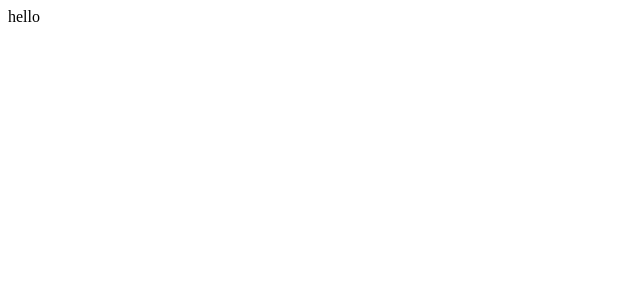
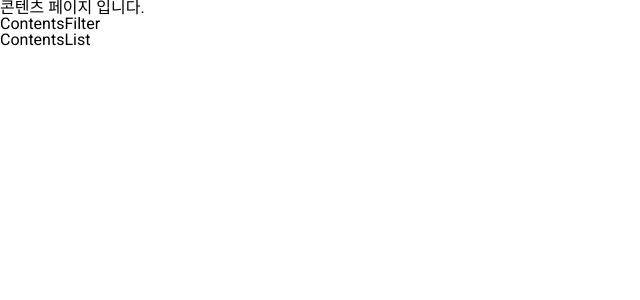
Before and after one commit to thehue/store-contents-page, a React app: page / in a window 1280 px wide. Shown: the top 300 px of the page, without its empty margins (0-640 px from the left). Built offline with nearby package versions, Linux system fonts and the light colour scheme.

Commit message:
feat: ContentsPage 레이아웃 작업
GlobalStyle.tsx를 통해 reset.css 추가

```diff
--- a/public/index.html
+++ b/public/index.html
@@ -4,6 +4,12 @@
     <meta charset="UTF-8" />
     <meta http-equiv="X-UA-Compatible" content="IE=edge" />
     <meta name="viewport" content="width=device-width, initial-scale=1.0" />
+    <link rel="preconnect" href="https://fonts.googleapis.com" />
+    <link rel="preconnect" href="https://fonts.gstatic.com" crossorigin />
+    <link
+      href="https://fonts.googleapis.com/css2?family=Roboto:wght@300;400;500;700&display=swap"
+      rel="stylesheet"
+    />
     <title>CLO-SET CONNECT</title>
   </head>
   <body>
--- a/src/App.tsx
+++ b/src/App.tsx
@@ -1,3 +1,11 @@
+import GlobalStyle from './lib/styles/GlobalStyle';
+import ContentsPage from './pages/ContentsPage';
+
 export default function App() {
-  return <div>hello</div>;
+  return (
+    <>
+      <GlobalStyle />
+      <ContentsPage />
+    </>
+  );
 }
--- /dev/null
+++ b/src/components/contents/ContentsFilter/index.tsx
@@ -0,0 +1,3 @@
+export default function ContentsFilter() {
+  return <div>ContentsFilter</div>;
+}
--- /dev/null
+++ b/src/components/contents/ContentsList/index.tsx
@@ -0,0 +1,3 @@
+export default function ContentsList() {
+  return <div>ContentsList</div>;
+}
--- /dev/null
+++ b/src/lib/styles/GlobalStyle.tsx
@@ -0,0 +1,133 @@
+import { createGlobalStyle } from 'styled-components';
+
+const GlobalStyle = createGlobalStyle`
+  html,
+  body,
+  div,
+  span,
+  applet,
+  object,
+  iframe,
+  h1,
+  h2,
+  h3,
+  h4,
+  h5,
+  h6,
+  p,
+  blockquote,
+  pre,
+  a,
+  abbr,
+  acronym,
+  address,
+  big,
+  cite,
+  code,
+  del,
+  dfn,
+  em,
+  img,
+  ins,
+  kbd,
+  q,
+  s,
+  samp,
+  small,
+  strike,
+  strong,
+  sub,
+  sup,
+  tt,
+  var,
+  b,
+  u,
+  i,
+  center,
+  dl,
+  dt,
+  dd,
+  ol,
+  ul,
+  li,
+  fieldset,
+  form,
+  label,
+  legend,
+  table,
+  caption,
+  tbody,
+  tfoot,
+  thead,
+  tr,
+  th,
+  td,
+  article,
+  aside,
+  canvas,
+  details,
+  embed,
+  figure,
+  figcaption,
+  footer,
+  header,
+  hgroup,
+  menu,
+  nav,
+  output,
+  ruby,
+  section,
+  summary,
+  time,
+  mark,
+  audio,
+  video {
+    margin: 0;
+    padding: 0;
+    border: 0;
+    font-size: 100%;
+    font: inherit;
+    vertical-align: baseline;
+  }
+  article,
+  aside,
+  details,
+  figcaption,
+  figure,
+  footer,
+  header,
+  hgroup,
+  menu,
+  nav,
+  section {
+    display: block;
+  }
+  body {
+    line-height: 1;
+  }
+  ol,
+  ul {
+    list-style: none;
+  }
+  blockquote,
+  q {
+    quotes: none;
+  }
+  blockquote:before,
+  blockquote:after,
+  q:before,
+  q:after {
+    content: '';
+    content: none;
+  }
+  table {
+    border-collapse: collapse;
+    border-spacing: 0;
+  }
+
+  html{
+    font-family: 'Roboto', sans-serif;
+  }
+`;
+
+export default GlobalStyle;
--- /dev/null
+++ b/src/pages/ContentsPage/index.tsx
@@ -0,0 +1,12 @@
+import ContentsFilter from 'src/components/contents/ContentsFilter';
+import ContentsList from 'src/components/contents/ContentsList';
+
+export default function ContentsPage() {
+  return (
+    <div>
+      콘텐츠 페이지 입니다.
+      <ContentsFilter />
+      <ContentsList />
+    </div>
+  );
+}
```
